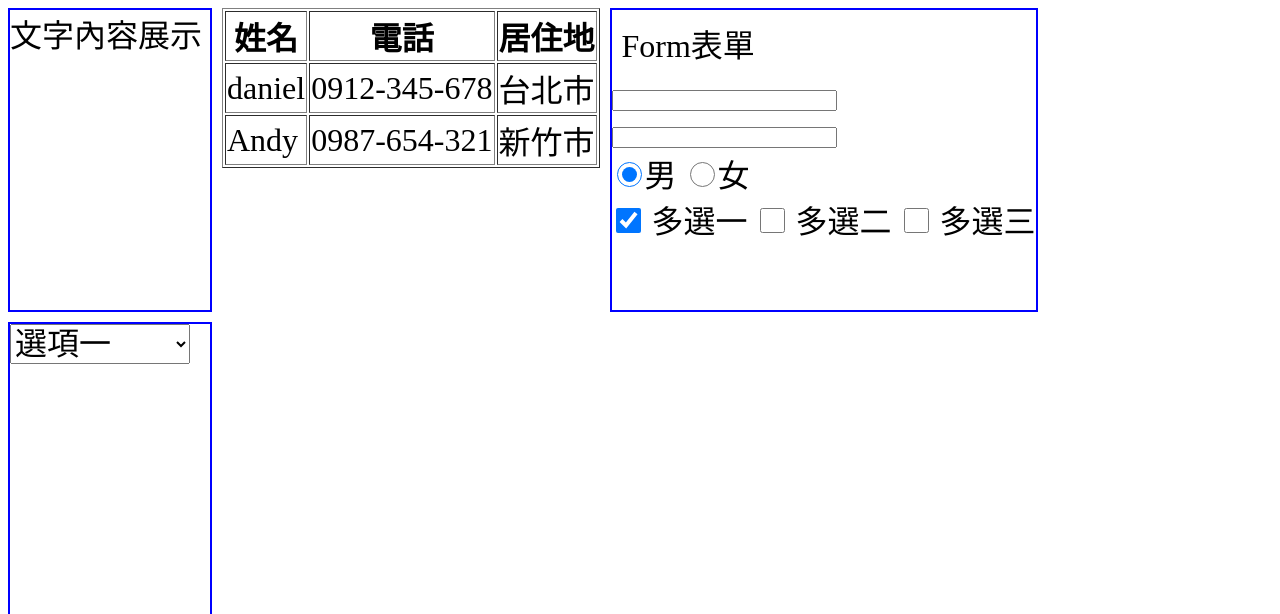
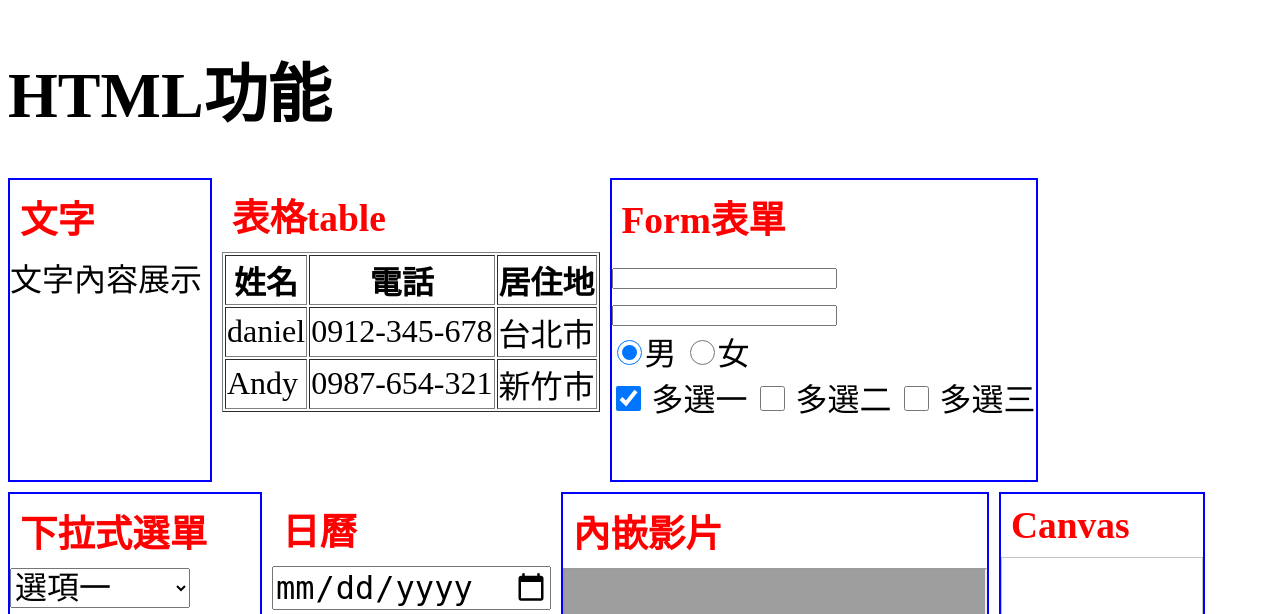
Before and after one commit to daniel2002921/AOCI_php, a PHP site: page /HTML.html in a window 1280 px wide. Shown: the top 614 px of the page. Run offline with PHP 8.4, Linux system fonts and the light colour scheme; a map, chart or similar area stays blank; grey boxes are pictures that could not be loaded.

Commit message:
完成video,canvas標籤

```diff
--- a/CSS/aoci_css.css
+++ b/CSS/aoci_css.css
@@ -14,6 +14,11 @@ p{
 	margin: 10px;
 }
 
+h3{
+	margin: 10px;
+	color: red;
+}
+
 input{
 
 	/*text-align: center;*/
@@ -21,6 +26,12 @@ input{
 
 
 .flex-container{
+
+	display: flex;
+	flex-direction: row;
+}
+
+.flex-container2{
 
 	display: flex;
 	flex-direction: row;
@@ -55,6 +66,33 @@ input{
 	position: relative;
 	top: 10px;
 	height: 300px;
-	width: 200px;
+	width: 250px;
 	border: 2px blue solid;
 }
+
+.calendar{
+
+	position: relative;
+	left:10px;
+    top: 10px;
+
+
+
+}
+
+.video{
+
+	border: 2px blue solid;
+	position: relative;
+	left: 20px;
+	top: 10px;
+
+
+}
+
+.canvas{
+	border: 2px blue solid;
+	position: relative;
+	left: 30px;
+	top: 10px;
+}
--- a/HTML.html
+++ b/HTML.html
@@ -6,12 +6,17 @@
 	<link rel="stylesheet" type="text/css" href="./CSS/aoci_css.css">
 </head>
 <body>
+	<div>
+		<h1>HTML功能</h1>
+	</div>
 	<div class="flex-container">
 		<div class="class1">
+			<h3>文字</h3>
 			文字內容展示
 		</div>
 
 		<div class="table1">
+			<h3>表格table</h3>
 			<table border="1">
 				<tr>
 					<th>姓名</th>
@@ -33,7 +38,7 @@
 		</div>
 
 		<div class="form1">
-			<p>Form表單</p>
+			<h3>Form表單</h3>
 
 			<form>
 
@@ -61,6 +66,7 @@
 
 		<div class="select1">
 
+			<h3>下拉式選單</h3>
 			<select>
 
 				<option>選項一</option>
@@ -68,6 +74,31 @@
 				<option>選項三</option>
 
 			</select>
+
+		</div>
+
+		<div class="calendar">
+
+			<h3>日曆</h3>
+
+			<input type="date" style="font-size: 2rem;">
+		</div>
+
+
+		<div class="video">
+			<h3>內嵌影片</h3>
+			<iframe width="420" height="300"
+			src="https://www.youtube.com/embed/tgbNymZ7vqY?autoplay=1&mute=1">
+			</iframe>
+		</div>
+
+		<div class="canvas">
+
+			<h3>Canvas</h3>
+
+			<canvas id="myCanvas" width="200" height="410" style="border:1px solid #c3c3c3;">
+			Your browser does not support the canvas element.
+			</canvas>
 
 		</div>
 
@@ -82,4 +113,13 @@
 
 
 </body>
+
+<script type="text/javascript">
+	var c=document.getElementById("myCanvas");
+	var cxt=c.getContext("2d");
+	cxt.moveTo(10,100);
+	cxt.lineTo(150,350);
+	cxt.lineTo(10,250);
+	cxt.stroke();
+</script>
 </html>
```
